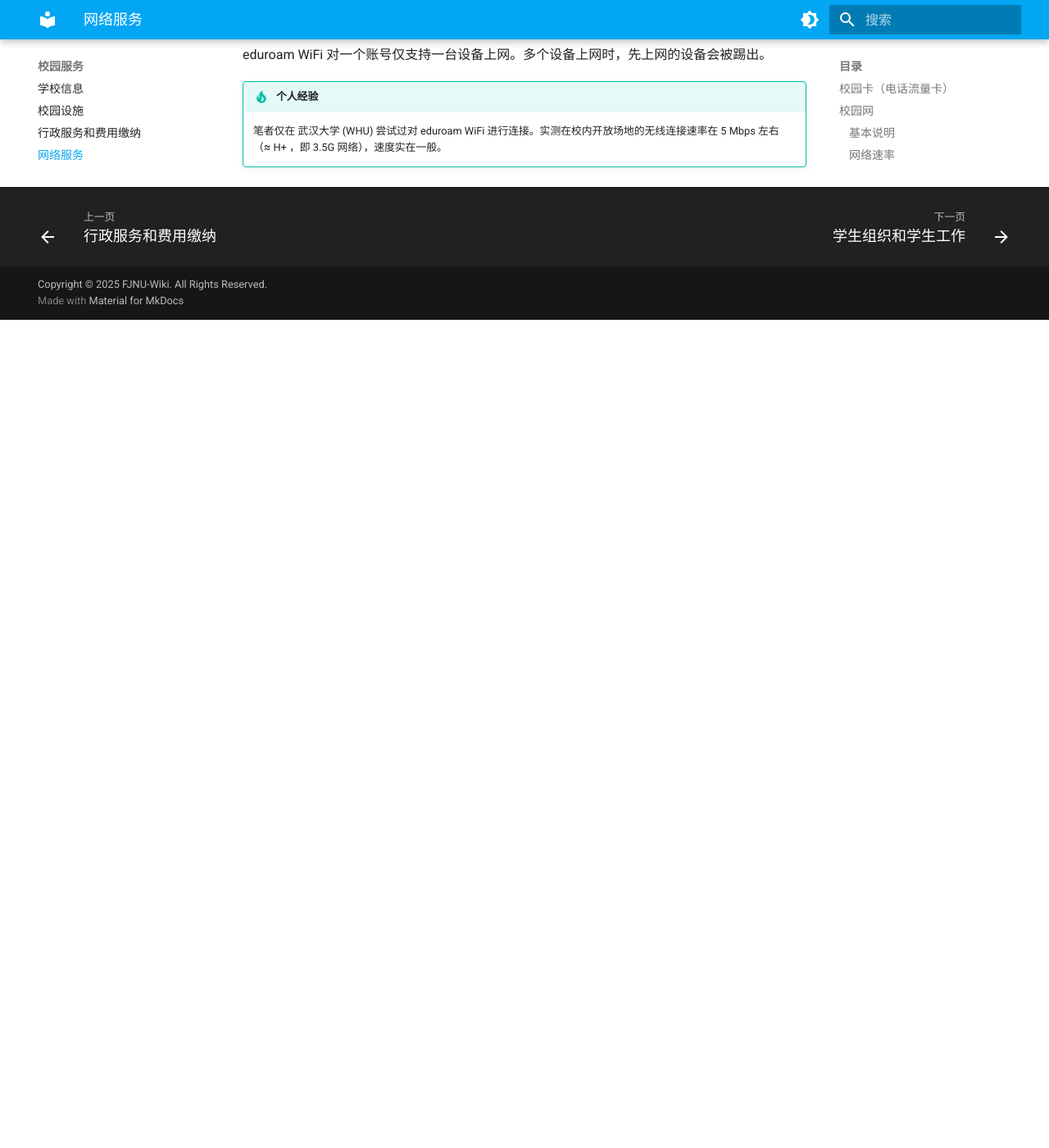
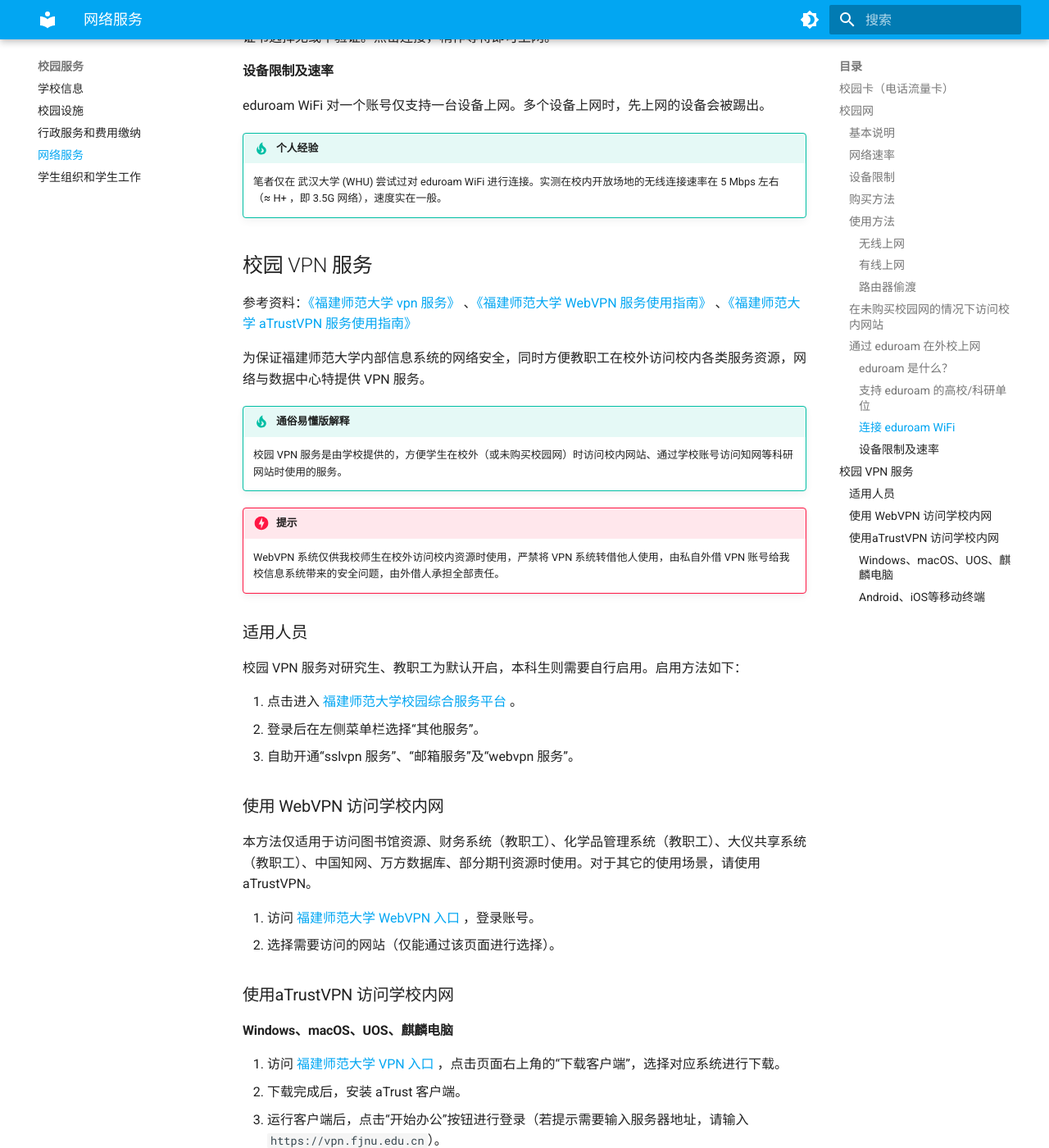
Before and after one commit to kanerty/FJNU-Wiki, an MkDocs documentation site: the page built from docs/service/network.md, in a window 1280 px wide and 1400 px high, scrolled down 2807 px. Shown: the whole window at 82% size. Built offline with MkDocs 1.6.1 and Material for MkDocs 9.7.7, drawn with Linux system fonts in a browser that asks for light colours; before the commit the page ends 3197 px from its top, so only the background shows below that; some of the changed text lies outside the part shown.

Commit message:
feat: 补充外院早读信息、校园VPN服务

```diff
--- a/docs/service/network.md
+++ b/docs/service/network.md
@@ -20,7 +20,8 @@
 
 校园网套餐提供 15Mbps、30Mbps 的档位，和校园流量卡绑定的套餐则提供 100Mbps 的档位。实际上能跑到的速率视情况而不同，一般教学周时 100Mbps 也只能跑到 80Mbps 左右，30Mbps 能跑到 40Mbps。
 
-> @Xuuyuan 备注：在 2025 年的现在还有如此低的档位也是惨绝人寰了。
+!!! tip "备注"
+    @Xuuyuan 备注：在 2025 年的现在还有如此低的档位也是惨绝人寰了。
 
 ### 设备限制
 
@@ -57,9 +58,9 @@
 - 向他人借用校园网账号进行访问。
 - 使用 笃行楼机房（[笃行楼中 2 楼及以上的、尾号为 18-21 的教室](../new/safari.md#duxing-building-map){:target="_blank"}）/图书馆机房 进行访问。
 - 连接名为 `webportal.fjnu.edu.cn` 的 WiFi，在要求输入账号密码时直接返回/关闭页面（部分手机型号有 WiFi 不可用时自动切换为流量上网的功能，所以在连接 WiFi 时请手动关闭数据网络）。大部分校内网站都在本 WiFi 的访问白名单中，无需进行校园网登录即可访问。
-- 使用 [福建师范大学 VPN 服务](https://net.fjnu.edu.cn/43/d4/c5318a82900/page.htm){:target="_blank"}，本方法可能仅适用于教职工和研究生。
+- 使用 [福建师范大学校园 VPN 服务](./network.md#campus-vpn) ，此方法同样适用于在校外访问校内网站。
 
-### 在外校通过校园网上网
+### 通过 eduroam 在外校上网
 
 \*本方法仅需你是本校学生即可使用，无需购买校园网。
 
@@ -89,3 +90,48 @@ eduroam WiFi 对一个账号仅支持一台设备上网。多个设备上网时
 
 !!! tip "个人经验"
     笔者仅在 武汉大学 (WHU) 尝试过对 eduroam WiFi 进行连接。实测在校内开放场地的无线连接速率在 5 Mbps 左右（≈ H+ ，即 3.5G 网络），速度实在一般。
+
+## 校园 VPN 服务 {#campus-vpn}
+
+参考资料：[《福建师范大学 vpn 服务》](https://net.fjnu.edu.cn/43/d4/c5318a82900/page.htm) 、[《福建师范大学 WebVPN 服务使用指南》](https://xxhb.fjnu.edu.cn/98/ff/c15356a301311/page.htm) 、[《福建师范大学 aTrustVPN 服务使用指南》](https://xxhb.fjnu.edu.cn/71/a3/c15356a356771/page.htm)
+
+为保证福建师范大学内部信息系统的网络安全，同时方便教职工在校外访问校内各类服务资源，网络与数据中心特提供 VPN 服务。
+
+!!! tip "通俗易懂版解释"
+    校园 VPN 服务是由学校提供的，方便学生在校外（或未购买校园网）时访问校内网站、通过学校账号访问知网等科研网站时使用的服务。
+
+!!! danger "提示"
+    WebVPN 系统仅供我校师生在校外访问校内资源时使用，严禁将 VPN 系统转借他人使用，由私自外借 VPN 账号给我校信息系统带来的安全问题，由外借人承担全部责任。
+
+### 适用人员
+
+校园 VPN 服务对研究生、教职工为默认开启，本科生则需要自行启用。启用方法如下：
+
+1. 点击进入 [福建师范大学校园综合服务平台](https://school.app.fjnu.edu.cn/inte-service-platform-hall-schoolweb/topbar/person) 。
+2. 登录后在左侧菜单栏选择“其他服务”。
+3. 自助开通“sslvpn 服务”、“邮箱服务”及“webvpn 服务”。
+
+### 使用 WebVPN 访问学校内网
+
+本方法仅适用于访问图书馆资源、财务系统（教职工）、化学品管理系统（教职工）、大仪共享系统（教职工）、中国知网、万方数据库、部分期刊资源时使用。对于其它的使用场景，请使用 aTrustVPN。
+
+1. 访问 [福建师范大学 WebVPN 入口](https://vpn3.fjnu.edu.cn/auth/login) ，登录账号。
+2. 选择需要访问的网站（仅能通过该页面进行选择）。
+
+### 使用aTrustVPN 访问学校内网
+
+#### Windows、macOS、UOS、麒麟电脑
+
+1. 访问 [福建师范大学 VPN 入口](https://vpn.fjnu.edu.cn/portal/#!/login) ，点击页面右上角的“下载客户端”，选择对应系统进行下载。
+2. 下载完成后，安装 aTrust 客户端。
+3. 运行客户端后，点击“开始办公”按钮进行登录（若提示需要输入服务器地址，请输入 `https://vpn.fjnu.edu.cn`）。
+4. 登录完成后，客户端会弹出“您已上线”的提醒，此时即可正常访问校内网站及相关资源。
+5. 客户端内列出了部分允许访问的网站，可以进行参考。此处提供一份仅校内 IP 允许访问的公告，可以用于验证 VPN 是否连接成功：[公告地址](https://tky.fjnu.edu.cn/18/de/c10998a399582/page.psp) 。
+6. 使用完毕后，在客户端页面左下角选择“注销登录”。
+
+#### Android、iOS等移动终端
+
+1. 在各大应用商店中搜索并下载 aTrust 客户端。 [Android安卓手机下载地址](https://sj.qq.com/appdetail/com.sangfor.atrust?&from_wxz=1)
+2. 安装客户端后打开，输入服务器地址 `https://vpn.fjnu.edu.cn` ，选择“连接”，进行登录。
+3. 完成登录后即可正常访问校内网站及相关资源。
+4. 客户端内列出了部分允许访问的网站，可以进行参考。此处提供一份仅校内 IP 允许访问的公告，可以用于验证 VPN 是否连接成功：[公告地址](https://tky.fjnu.edu.cn/18/de/c10998a399582/page.psp) 。
```
Also changed, not shown: docs/study/system.md (+1 -1 lines).
